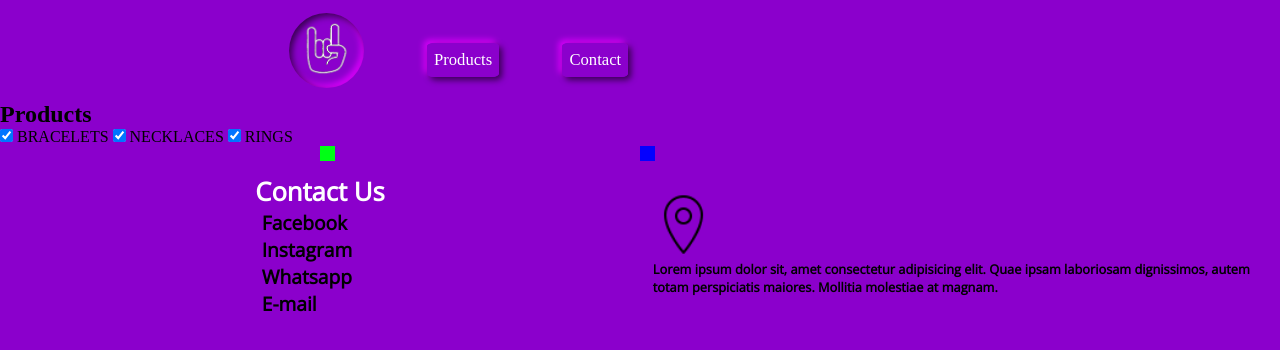
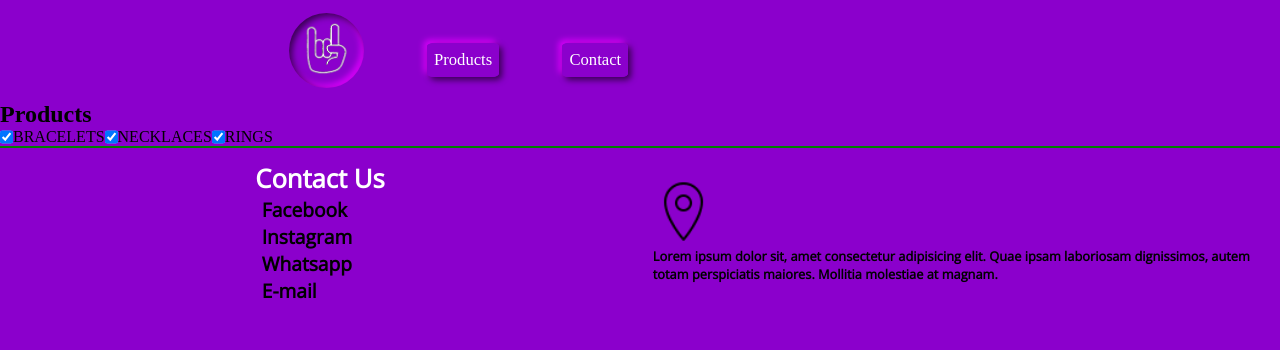
Before and after one commit to OFelipeMeira/LIMA, a plain HTML site: page Site para Somativa/Shopping page/index.html in a window 1280 px wide. Drawn offline with nearby package versions, Linux system fonts and the light colour scheme.

Commit message:
Add files via upload

```diff
--- a/Site para Somativa/Shopping page/index.html
+++ b/Site para Somativa/Shopping page/index.html
@@ -28,7 +28,7 @@
 
     <article>
         <h1>Products</h1>
-
+        <section id="labels">
             <input type="checkbox" name="BRACELETS" checked>
             <label for="BRACELETS">BRACELETS</label>
 
@@ -37,14 +37,23 @@
 
             <input type="checkbox" name="RINGS" checked>
             <label for="RINGS">RINGS</label>
+        </section>
 
         <section id="Products">
-            <div id="a1">
+<!--            <div class="bracelets">
             </div>
-            <div id="a2">
+            <div class="necklaces">
             </div>
-            <div id="a3">
+            <div class="rings">
             </div>
+-->
+<!--
+            <div>
+                <img src="./img/Products/1.png" alt="">
+                <h1>Nome do produto</h1>
+                <p>R$0.000,00</p>
+            </div>
+-->
         </section>
 
     </article>
@@ -67,5 +76,7 @@
         </div>
     </footer>
 
+    <script src="./script.js"></script>
+
 </body>
 </html>
--- a/Site para Somativa/Shopping page/styles.css
+++ b/Site para Somativa/Shopping page/styles.css
@@ -77,30 +77,37 @@ header section a:hover{
 
 }
 
+
+#labels{
+    display: flex;
+}
+
+
 #Products{
+    border: 1px solid green;
     display: grid;
     grid-template-columns: 25% 25% 25% 25%;
 }
-
-#a1{
+/*
+.bracelets{
     width: 15px;
     height: 15px;
     background-color: #ff0000;
 }
-#a2{
+.rings{
     width: 15px;
     height: 15px;
     background-color: #00ff15;
 }
-#a3{
+.necklaces{
     width: 15px;
     height: 15px;
     background-color: #0400ff;
 }
+*/
 
-#a1{
-    visibility: hidden;
-}
+
+
 
 footer{
     background-color:var(--Neomorphism-background);
```
Lines whose indentation alone changed are shown as unchanged.
